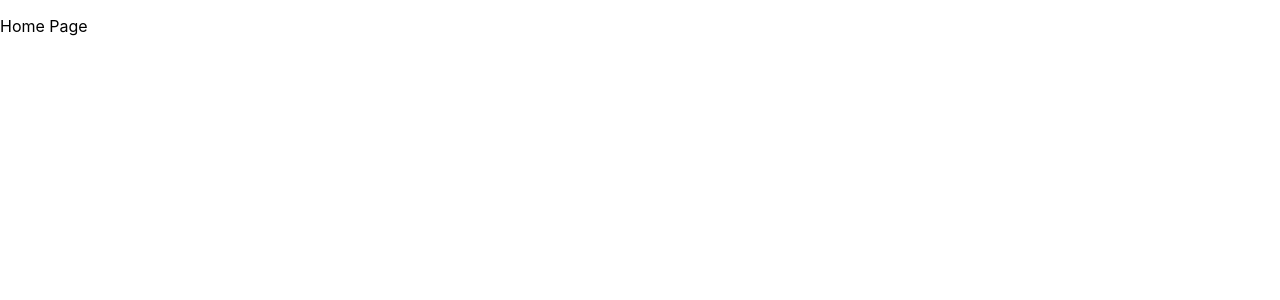
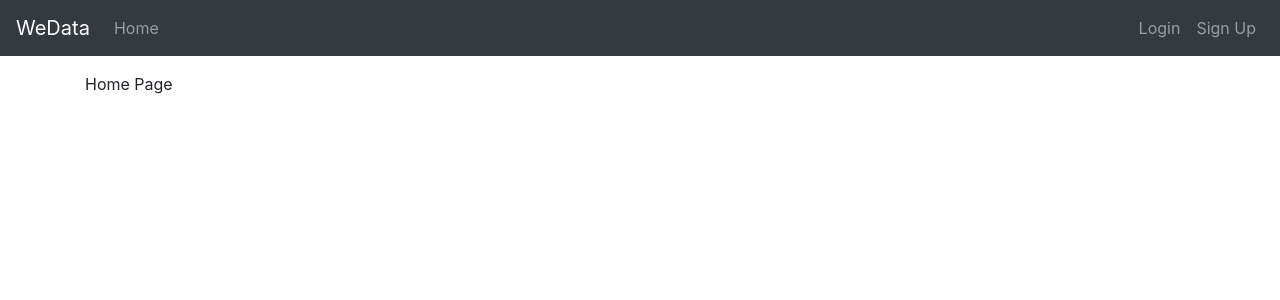
Before and after one commit to drewburns/weData_react, a React (Create React App) app: page / in a window 1280 px wide. Shown: the top 300 px of the page. Built offline with nearby package versions, Linux system fonts and the light colour scheme.

Commit message:
added global context

```diff
--- a/package.json
+++ b/package.json
@@ -6,6 +6,7 @@
     "@testing-library/jest-dom": "^4.2.4",
     "@testing-library/react": "^9.3.2",
     "@testing-library/user-event": "^7.1.2",
+    "bootstrap": "^4.5.0",
     "jwt-decode": "^2.2.0",
     "react": "^16.13.1",
     "react-dom": "^16.13.1",
--- /dev/null
+++ b/src/App.js
@@ -0,0 +1,84 @@
+import React, { useContext } from "react";
+import ReactDOM from "react-dom";
+import { Route, BrowserRouter, Switch, Link } from "react-router-dom";
+import Login from "./screens/Login";
+import SignUp from "./screens/SignUp";
+import Home from "./screens/Home";
+import Dashboard from "./screens/Dashboard";
+import ProtectedRoute from "./utility/ProtectedRoute";
+import { GlobalContext } from "./utility/GlobalContext";
+import "bootstrap/dist/css/bootstrap.min.css";
+
+export default function App() {
+  const { state, setState } = useContext(GlobalContext);
+
+  const logOut = () => {
+    // AuthService.logout();
+  };
+  return (
+    <div>
+      <nav className="navbar navbar-expand navbar-dark bg-dark">
+        <Link to={"/"} className="navbar-brand">
+          WeData
+        </Link>
+        <div className="navbar-nav mr-auto">
+          <li className="nav-item">
+            <Link to={"/home"} className="nav-link">
+              Home
+            </Link>
+          </li>
+
+          {state.currentUserID && (
+            <li className="nav-item">
+              <Link to={"/user"} className="nav-link">
+                User
+              </Link>
+            </li>
+          )}
+        </div>
+
+        {state.currentUserID ? (
+          <div className="navbar-nav ml-auto">
+            <li className="nav-item">
+              <Link to={"/profile"} className="nav-link">
+                {state.user.email}
+              </Link>
+            </li>
+            <li className="nav-item">
+              <a href="/login" className="nav-link" onClick={logOut}>
+                LogOut
+              </a>
+            </li>
+          </div>
+        ) : (
+          <div className="navbar-nav ml-auto">
+            <li className="nav-item">
+              <Link to={"/login"} className="nav-link">
+                Login
+              </Link>
+            </li>
+
+            <li className="nav-item">
+              <Link to={"/signup"} className="nav-link">
+                Sign Up
+              </Link>
+            </li>
+          </div>
+        )}
+      </nav>
+      <div className="container mt-3">
+        <Switch>
+          <Route exact path="/" component={Home} />
+          <Route exact path="/login" component={Login} />
+          <Route exact path="/signup" component={SignUp} />
+          <ProtectedRoute
+            exact={true}
+            path="/dashboard"
+            component={Dashboard}
+          />
+          {/* <ProtectedRoute component={Dashboard} /> */}
+        </Switch>
+      </div>
+    </div>
+  );
+}
--- a/src/index.js
+++ b/src/index.js
@@ -2,24 +2,15 @@ import React from "react";
 import ReactDOM from "react-dom";
 import { Route, BrowserRouter, Switch } from "react-router-dom";
 import "./index.css";
-import Login from "./screens/Login";
-import SignUp from "./screens/SignUp";
-import Home from "./screens/Home";
-import Dashboard from "./screens/Dashboard";
-import ProtectedRoute from "./utility/ProtectedRoute";
+import App from "./App";
 import { GlobalContextProvider } from "./utility/GlobalContext";
 import * as serviceWorker from "./serviceWorker";
+import "bootstrap/dist/css/bootstrap.min.css";
 
 ReactDOM.render(
   <BrowserRouter>
     <GlobalContextProvider>
-      <Switch>
-        <Route exact path="/" component={Home} />
-        <Route exact path="/login" component={Login} />
-        <Route exact path="/signup" component={SignUp} />
-        <ProtectedRoute exact={true} path="/dashboard" component={Dashboard} />
-        {/* <ProtectedRoute component={Dashboard} /> */}
-      </Switch>
+      <App />
     </GlobalContextProvider>
   </BrowserRouter>,
   document.getElementById("root")
```
Also changed, not shown: 1 other file (tests, documents, lock files or other folders).
